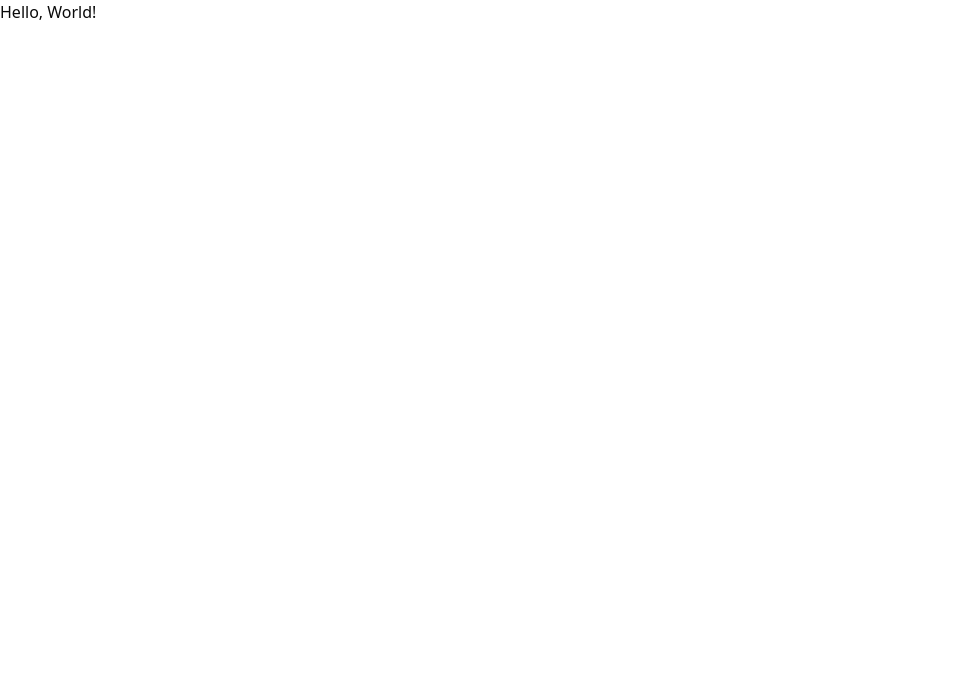
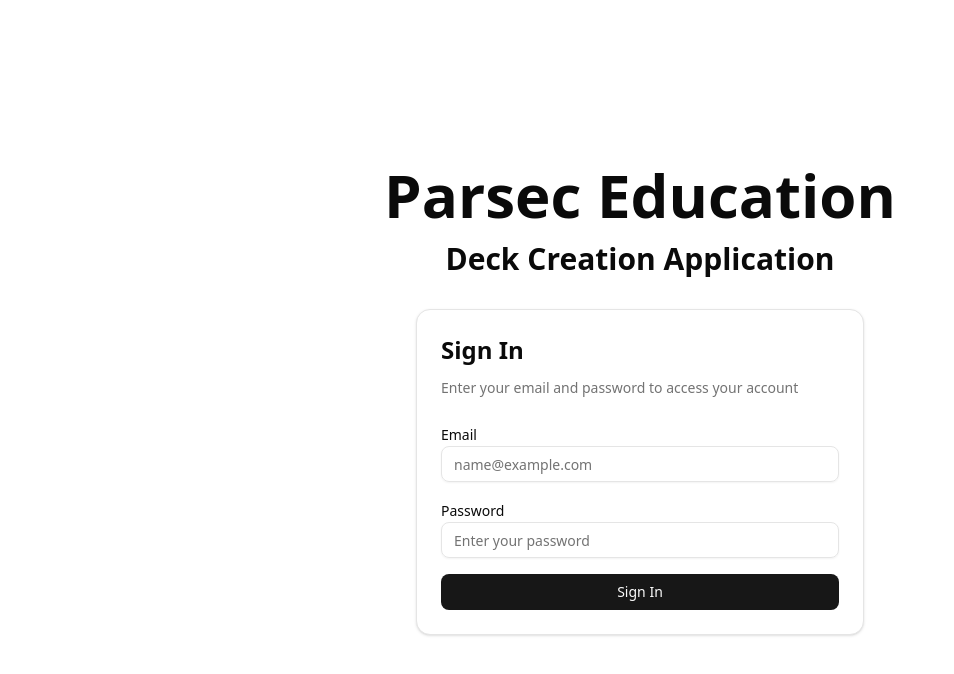
Before and after one commit to CadreAI/parsec_slides_app, a Next.js app: page / in a window 1280 px wide. Shown: the top 674 px of the page, without its empty margins (0-954 px from the left). Built offline with nearby package versions, Linux system fonts and the light colour scheme.

Commit message:
Update layout title to 'Parsec Slides App' and implement SignIn component with form validation and routing to dashboard.

```diff
--- a/src/app/layout.tsx
+++ b/src/app/layout.tsx
@@ -15,7 +15,7 @@ const geistMono = Geist_Mono({
 })
 
 export const metadata: Metadata = {
-    title: 'Next.js Starter'
+    title: 'Parsec Slides App'
 }
 
 export default function RootLayout({
--- a/src/app/page.tsx
+++ b/src/app/page.tsx
@@ -1,3 +1,83 @@
-export default function Home() {
-    return <div>Hello, World!</div>
+'use client'
+
+import { Button } from '@/components/ui/button'
+import { Card, CardContent, CardDescription, CardHeader, CardTitle } from '@/components/ui/card'
+import { Input } from '@/components/ui/input'
+import { Label } from '@/components/ui/label'
+import { useRouter } from 'next/navigation'
+import { useState } from 'react'
+import { toast } from 'sonner'
+
+export default function SignIn() {
+    const router = useRouter()
+    const [email, setEmail] = useState('')
+    const [password, setPassword] = useState('')
+    const [isLoading, setIsLoading] = useState(false)
+
+    const handleSubmit = async (e: React.FormEvent) => {
+        e.preventDefault()
+        setIsLoading(true)
+
+        // Basic validation
+        if (!email || !password) {
+            toast.error('Please enter both email and password')
+            setIsLoading(false)
+            return
+        }
+
+        // Simulate API call
+        setTimeout(() => {
+            // For now, just redirect to dashboard
+            // In a real app, you would validate credentials here
+            toast.success('Signed in successfully')
+            router.push('/dashboard')
+            setIsLoading(false)
+        }, 1000)
+    }
+
+    return (
+        <div className="flex min-h-screen flex-col items-center justify-center p-8">
+            <div className="mb-8 flex flex-col items-center justify-center gap-4">
+                <h1 className="text-6xl font-bold">Parsec Education</h1>
+                <h1 className="text-3xl font-bold"> Deck Creation Application</h1>
+            </div>
+            <Card className="w-full max-w-md">
+                <CardHeader className="space-y-1">
+                    <CardTitle className="text-2xl font-bold">Sign In</CardTitle>
+                    <CardDescription>Enter your email and password to access your account</CardDescription>
+                </CardHeader>
+                <CardContent>
+                    <form onSubmit={handleSubmit} className="space-y-4">
+                        <div className="space-y-2">
+                            <Label htmlFor="email">Email</Label>
+                            <Input
+                                id="email"
+                                type="email"
+                                placeholder="name@example.com"
+                                value={email}
+                                onChange={(e) => setEmail(e.target.value)}
+                                required
+                                disabled={isLoading}
+                            />
+                        </div>
+                        <div className="space-y-2">
+                            <Label htmlFor="password">Password</Label>
+                            <Input
+                                id="password"
+                                type="password"
+                                placeholder="Enter your password"
+                                value={password}
+                                onChange={(e) => setPassword(e.target.value)}
+                                required
+                                disabled={isLoading}
+                            />
+                        </div>
+                        <Button type="submit" className="w-full" disabled={isLoading}>
+                            {isLoading ? 'Signing in...' : 'Sign In'}
+                        </Button>
+                    </form>
+                </CardContent>
+            </Card>
+        </div>
+    )
 }
```
